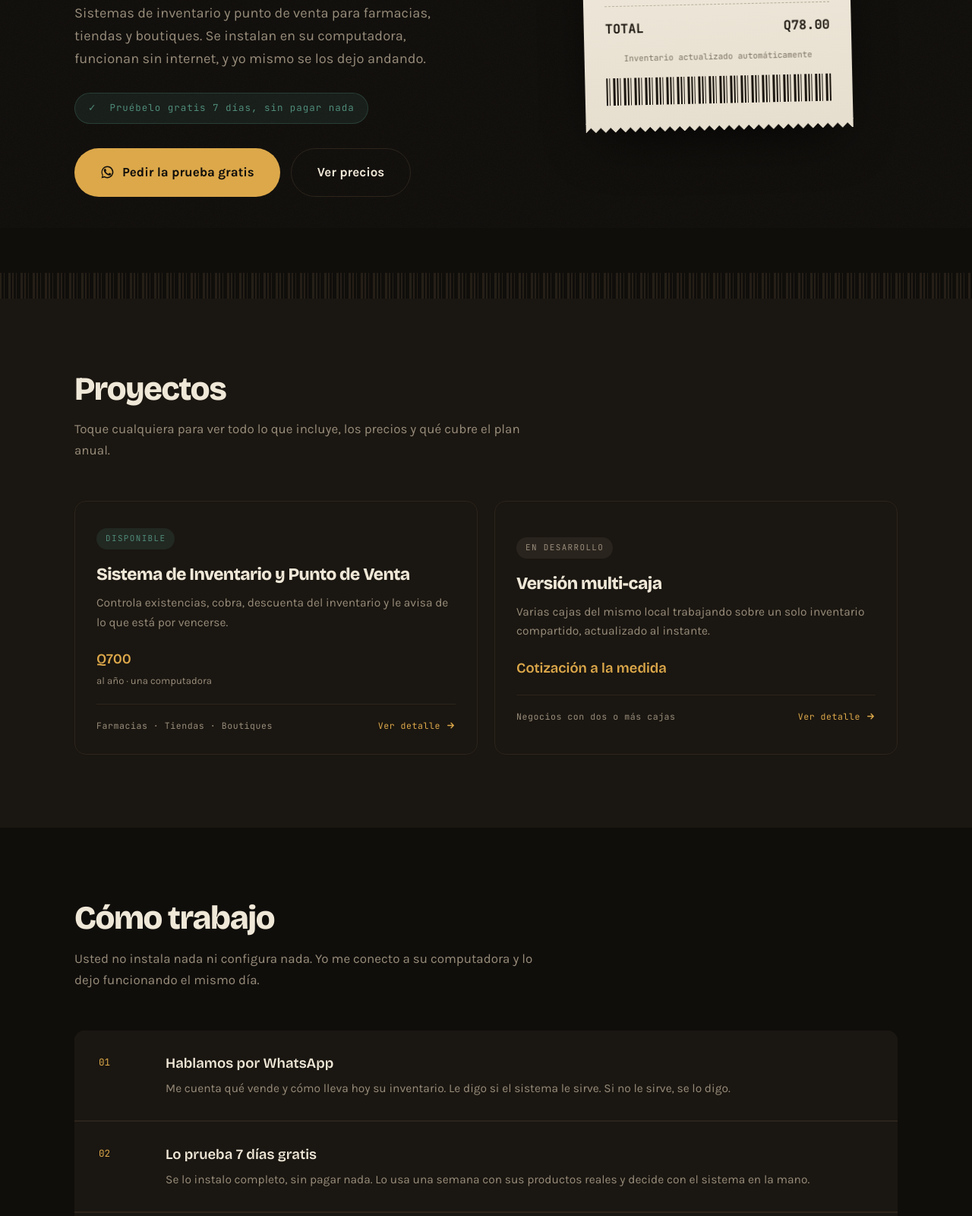
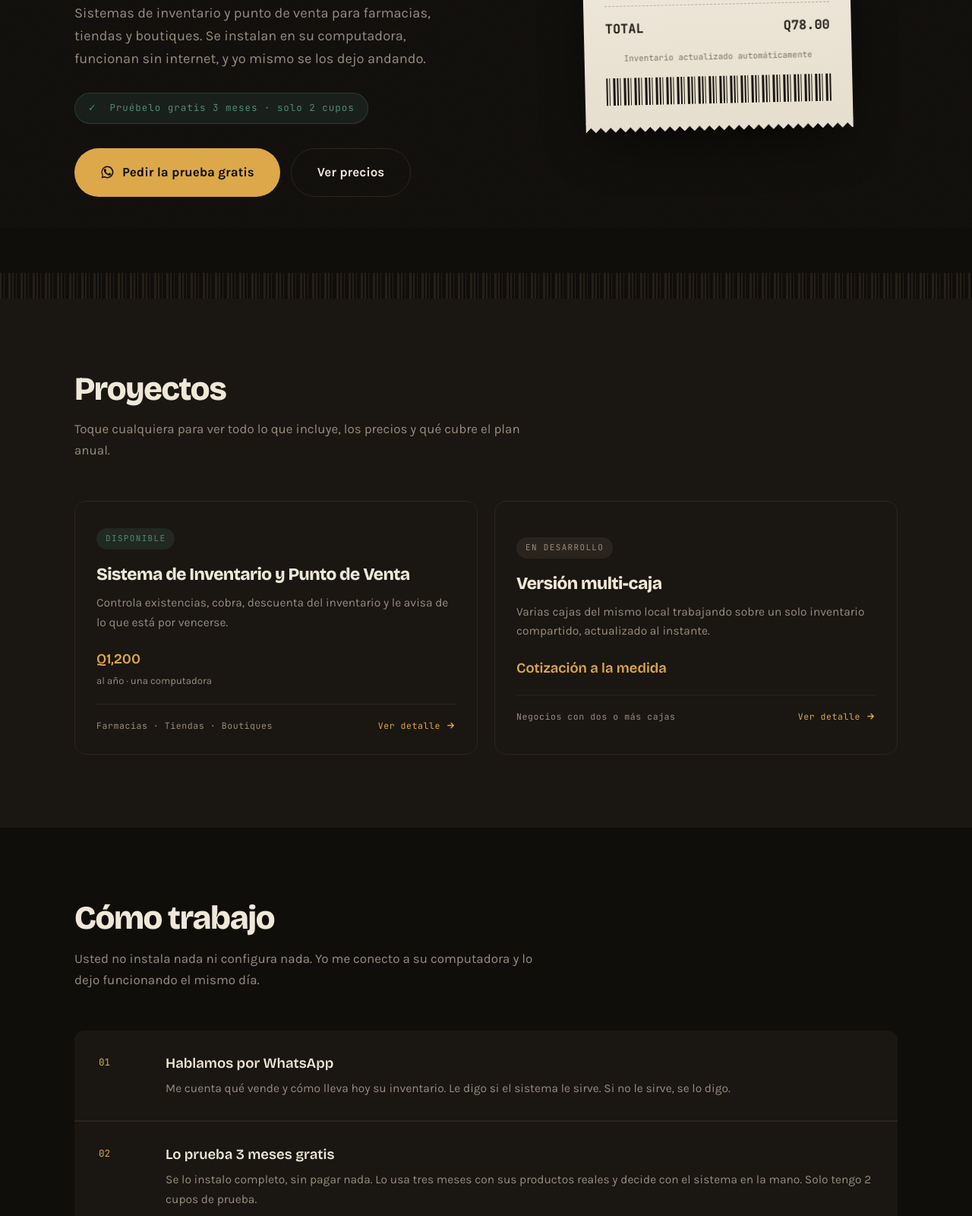
Before and after one commit to Killax-777/hypercode-web, a plain HTML site: page index.html in a window 1280 px wide. Shown: the part 500-2100 px from the top of the page at 76% size. Drawn offline with nearby package versions, Linux system fonts and the light colour scheme.

Commit message:
Precios a Q1,200 y Q1,800, prueba de 3 meses con 2 cupos

```diff
--- a/index.html
+++ b/index.html
@@ -4,7 +4,7 @@
 <meta charset="UTF-8">
 <meta name="viewport" content="width=device-width, initial-scale=1.0">
 <title>HyperCode — Sistemas para negocios que venden todos los días</title>
-<meta name="description" content="Software de inventario y punto de venta para farmacias, tiendas, ferreterias y boutiques en Guatemala. Instalación remota, licencia anual desde Q700. Prueba gratis 7 días.">
+<meta name="description" content="Software de inventario y punto de venta para farmacias, tiendas, ferreterias y boutiques en Guatemala. Instalación remota, licencia anual desde Q1,200. Prueba gratis 3 meses.">
 <link rel="preconnect" href="https://fonts.googleapis.com">
 <link rel="preconnect" href="https://fonts.gstatic.com" crossorigin>
 <link href="https://fonts.googleapis.com/css2?family=Bricolage+Grotesque:opsz,wght@12..96,400;12..96,600;12..96,800&family=Karla:wght@400;500;700&family=JetBrains+Mono:wght@400;700&display=swap" rel="stylesheet">
@@ -530,9 +530,9 @@ a{ color:inherit; }
         y boutiques. Se instalan en su computadora, funcionan sin internet,
         y yo mismo se los dejo andando.
       </p>
-      <p class="insignia-prueba">✓ &nbsp;Pruébelo gratis 7 días, sin pagar nada</p>
+      <p class="insignia-prueba">✓ &nbsp;Pruébelo gratis 3 meses &middot; solo 2 cupos</p>
       <div class="acciones-portada">
-        <a class="boton-wa boton-wa--grande" href="https://wa.me/19543019626?text=Hola%2C%20quiero%20la%20prueba%20gratis%20de%207%20d%C3%ADas" target="_blank" rel="noopener">
+        <a class="boton-wa boton-wa--grande" href="https://wa.me/19543019626?text=Hola%2C%20quiero%20uno%20de%20los%202%20cupos%20de%20prueba%20gratis%20de%203%20meses" target="_blank" rel="noopener">
           <svg viewBox="0 0 24 24" fill="currentColor" aria-hidden="true"><path d="M17.5 14.4c-.3-.2-1.7-.9-2-1-.3-.1-.5-.1-.7.2-.2.3-.7 1-.9 1.1-.2.2-.3.2-.6.1-.3-.2-1.3-.5-2.4-1.5-.9-.8-1.5-1.8-1.7-2.1-.2-.3 0-.5.1-.6l.5-.5c.1-.2.2-.3.3-.5 0-.2 0-.4-.1-.5 0-.2-.7-1.6-.9-2.2-.2-.6-.5-.5-.7-.5h-.6c-.2 0-.5.1-.8.4-.3.3-1 1-1 2.4s1.1 2.8 1.2 3c.2.2 2.1 3.2 5.1 4.5.7.3 1.3.5 1.7.6.7.2 1.4.2 1.9.1.6-.1 1.7-.7 2-1.4.2-.7.2-1.2.2-1.4-.1-.1-.3-.2-.6-.3M12 2a10 10 0 0 0-8.6 15.1L2 22l5-1.3A10 10 0 1 0 12 2m0 18.2c-1.6 0-3.2-.5-4.6-1.3l-.3-.2-3 .8.8-2.9-.2-.3A8.2 8.2 0 1 1 12 20.2"/></svg>
           Pedir la prueba gratis
         </a>
@@ -542,7 +542,7 @@ a{ color:inherit; }
 
     <div class="marco-recibo">
       <div class="recibo" role="img" aria-label="Ejemplo de recibo de venta generado por el sistema: Farmacia Santa Elena, tres productos, total 78 quetzales.">
-        <div class="etiqueta-telegram aparece" style="animation-delay:1.55s">Enviado por Telegram</div>
+        <div class="etiqueta-telegram aparece" style="animation-delay:1.55s">Enviado a su celular</div>
         <p class="recibo-negocio aparece" style="animation-delay:.15s">Farmacia Santa Elena</p>
         <p class="recibo-sub aparece" style="animation-delay:.25s">Recibo de venta</p>
         <div class="recibo-regla aparece" style="animation-delay:.35s"></div>
@@ -598,8 +598,8 @@ a{ color:inherit; }
       <div class="paso">
         <div class="paso-num">02</div>
         <div>
-          <h3 class="paso-titulo">Lo prueba 7 días gratis</h3>
-          <p class="paso-texto">Se lo instalo completo, sin pagar nada. Lo usa una semana con sus productos reales y decide con el sistema en la mano.</p>
+          <h3 class="paso-titulo">Lo prueba 3 meses gratis</h3>
+          <p class="paso-texto">Se lo instalo completo, sin pagar nada. Lo usa tres meses con sus productos reales y decide con el sistema en la mano. Solo tengo 2 cupos de prueba.</p>
         </div>
       </div>
       <div class="paso">
@@ -636,7 +636,7 @@ a{ color:inherit; }
         <div class="pregunta-cuerpo">
           No. El sistema completo funciona sin conexión: cobrar, controlar inventario,
           ver el historial y sacar el resumen del día. Solo necesita internet si contrata
-          el plan con Telegram, que le manda los avisos al celular en tiempo real.
+          el plan con avisos, que le manda los avisos al celular en tiempo real.
         </div>
       </details>
 
@@ -682,7 +682,7 @@ a{ color:inherit; }
       <details class="pregunta">
         <summary>¿Y si no me gusta?</summary>
         <div class="pregunta-cuerpo">
-          Primero lo prueba 7 días gratis, sin pagar. Y si ya pagó y no le funcionó,
+          Primero lo prueba 3 meses gratis, sin pagar. Y si ya pagó y no le funcionó,
           acepto devoluciones <strong>dentro de los primeros 15 días</strong> desde la compra.
         </div>
       </details>
@@ -712,7 +712,7 @@ a{ color:inherit; }
           Se anula la venta desde el historial y los productos regresan solos al
           inventario. La venta no se borra: queda marcada en rojo con el motivo,
           para que usted vea siempre qué se anuló y por qué. Si tiene el plan con
-          Telegram, le llega el aviso al celular en el momento.
+          avisos, le llega el aviso al celular en el momento.
         </div>
       </details>
 
@@ -838,12 +838,12 @@ a{ color:inherit; }
 <!-- ===================== CIERRE ===================== -->
 <section class="cierre">
   <div class="contenedor">
-    <h2 class="cierre-titulo">Pruébelo una semana.<br>Después decide.</h2>
+    <h2 class="cierre-titulo">Pruébelo tres meses.<br>Después decide.</h2>
     <p class="cierre-texto">
-      Se lo instalo completo y sin costo por 7 días. Si le sirve, seguimos.
+      Se lo instalo completo y sin costo por 3 meses. Solo doy 2 cupos. Si le sirve, seguimos.
       Si no, no pasa nada.
     </p>
-    <a class="boton-wa boton-wa--grande" href="https://wa.me/19543019626?text=Hola%2C%20quiero%20la%20prueba%20gratis%20de%207%20d%C3%ADas%20del%20sistema" target="_blank" rel="noopener">
+    <a class="boton-wa boton-wa--grande" href="https://wa.me/19543019626?text=Hola%2C%20quiero%20uno%20de%20los%202%20cupos%20de%20prueba%20gratis%20de%203%20meses%20del%20sistema" target="_blank" rel="noopener">
       <svg viewBox="0 0 24 24" fill="currentColor" aria-hidden="true"><path d="M17.5 14.4c-.3-.2-1.7-.9-2-1-.3-.1-.5-.1-.7.2-.2.3-.7 1-.9 1.1-.2.2-.3.2-.6.1-.3-.2-1.3-.5-2.4-1.5-.9-.8-1.5-1.8-1.7-2.1-.2-.3 0-.5.1-.6l.5-.5c.1-.2.2-.3.3-.5 0-.2 0-.4-.1-.5 0-.2-.7-1.6-.9-2.2-.2-.6-.5-.5-.7-.5h-.6c-.2 0-.5.1-.8.4-.3.3-1 1-1 2.4s1.1 2.8 1.2 3c.2.2 2.1 3.2 5.1 4.5.7.3 1.3.5 1.7.6.7.2 1.4.2 1.9.1.6-.1 1.7-.7 2-1.4.2-.7.2-1.2.2-1.4-.1-.1-.3-.2-.6-.3M12 2a10 10 0 0 0-8.6 15.1L2 22l5-1.3A10 10 0 1 0 12 2m0 18.2c-1.6 0-3.2-.5-4.6-1.3l-.3-.2-3 .8.8-2.9-.2-.3A8.2 8.2 0 1 1 12 20.2"/></svg>
       Pedir la prueba gratis
     </a>
@@ -877,7 +877,7 @@ const PROYECTOS = [
     etiquetaEstado: "Disponible",
     titulo: "Sistema de Inventario y Punto de Venta",
     resumen: "Controla existencias, cobra, descuenta del inventario y le avisa de lo que está por vencerse.",
-       precio: "Q700 <small>al año · una computadora</small>",
+       precio: "Q1,200 <small>al año · una computadora</small>",
     para: "Farmacias · Tiendas · Boutiques",
     entrada: "Un programa que se instala en la computadora del negocio. Registra cada venta, descuenta el producto del inventario en el momento, y le avisa antes de que algo se venza o se acabe.",
     incluye: [
@@ -897,21 +897,21 @@ const PROYECTOS = [
     ],
     requisitos: "Computadora con Windows de 64 bits. El lector de código de barras es opcional pero recomendado. La instalación la hago yo de forma remota, con usted presente.",
         planes: [
-      { nombre:"Plan anual", monto:"Q700", periodo:"al año, una computadora",
-        detalle:"El sistema completo funcionando sin internet." },
-      { nombre:"Plan anual con Telegram", monto:"Q1,000", periodo:"al año, una computadora", destacado:true,
-        detalle:"Todo lo anterior, más el recibo de cada venta y las alertas de stock y vencimiento en su celular al momento. Requiere internet." }
+      { nombre:"Plan anual", monto:"Q1,200", periodo:"al año, una computadora",
+        detalle:"El sistema completo funcionando sin internet, con instalación y soporte incluidos." },
+      { nombre:"Plan anual con avisos", monto:"Q1,800", periodo:"al año, una computadora", destacado:true,
+        detalle:"Todo lo anterior, más el recibo de cada venta y las alertas de stock y vencimiento en su celular al momento, esté donde esté. Requiere internet." }
     ],
        extra: null,
     garantia: [
-      "<strong>Prueba gratis de 7 días.</strong> Instalado y funcionando, sin pagar nada.",
+      "<strong>Prueba gratis de 3 meses.</strong> Instalado y funcionando, sin pagar nada. Solo 2 cupos disponibles.",
       "<strong>Devolución dentro de los 15 días.</strong> Si ya pagó y no le sirvió, le devuelvo su dinero.",
       "<strong>Instalación remota incluida.</strong> Me conecto a su computadora y lo dejo andando.",
       "<strong>Dos revisiones al año sin costo.</strong> Si algo falla, me escribe y me conecto a revisarlo. De la tercera en adelante, Q200 cada una.",
       "<strong>Mejoras opcionales.</strong> Cuando saque funciones nuevas se las ofrezco aparte, y usted decide si las quiere.",
       "<strong>Soporte directo por WhatsApp.</strong> Me escribe a mí, sin call center."
     ],
-    nota: "Escríbame y le agendo la instalación de prueba esta semana."
+    nota: "Quedan 2 cupos de prueba gratis. Escríbame y le agendo la instalación esta semana."
   },
   {
     id: "multicaja",
```
